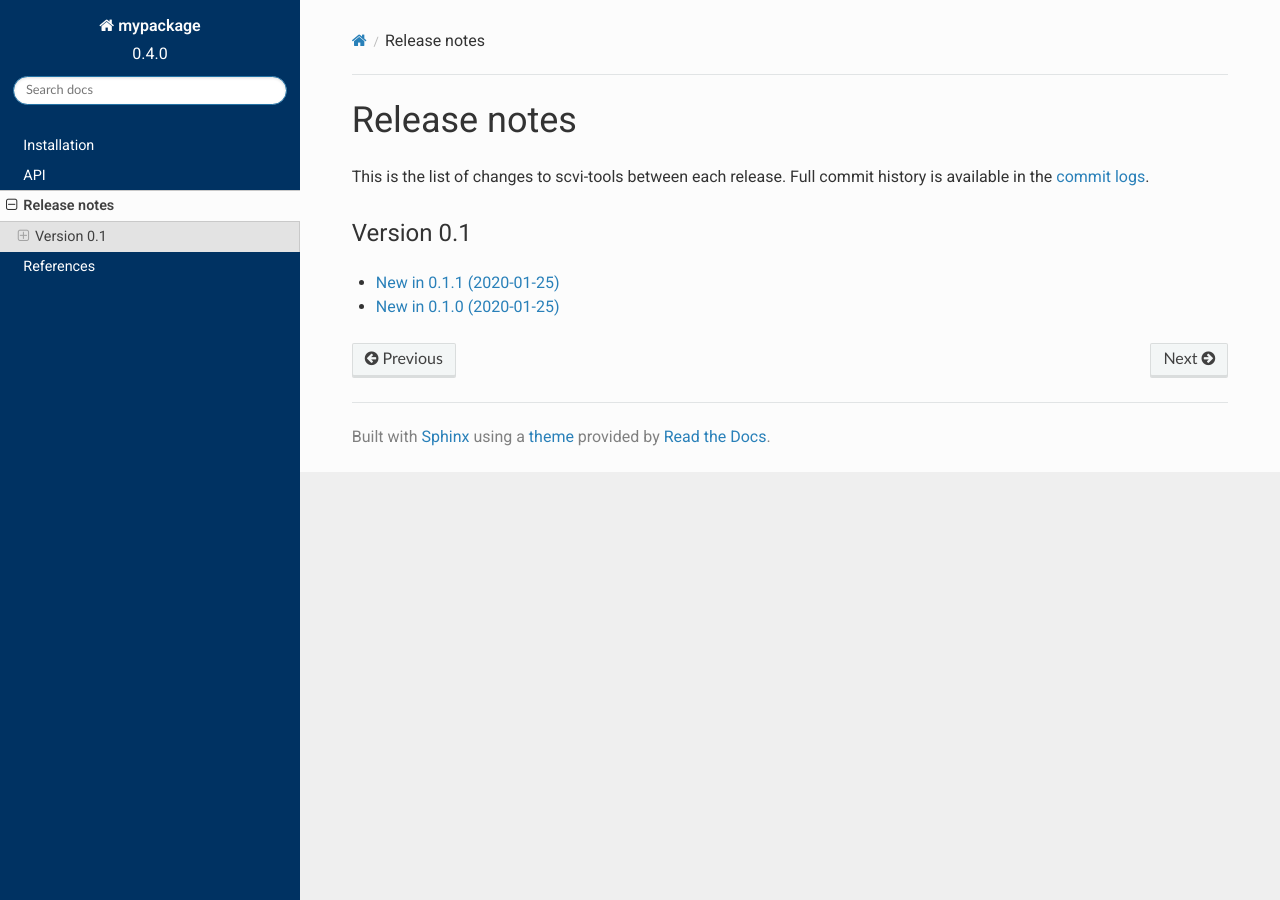
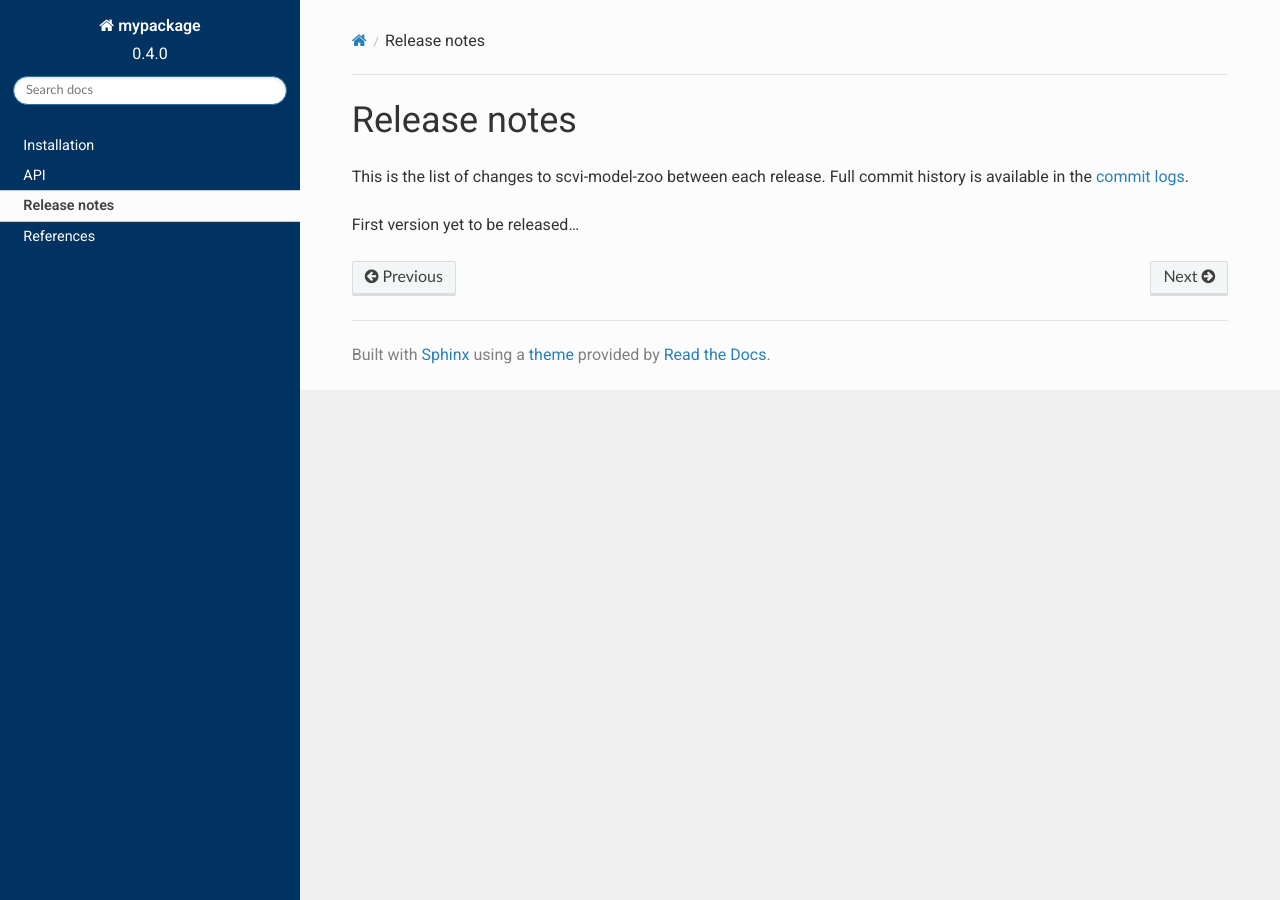
Before and after one commit to YosefLab/scvi-model-zoo, a Sphinx documentation site: the page built from docs/release_notes/index.rst, in a window 1280 px wide. Built offline with Sphinx 7.4.7 and the Read the Docs theme 2.0.0, drawn with Linux system fonts in a browser that asks for light colours.

Commit message:
Update index.rst

```diff
--- a/docs/release_notes/index.rst
+++ b/docs/release_notes/index.rst
@@ -1,13 +1,7 @@
 Release notes
 =============
 
-This is the list of changes to scvi-tools between each release. Full commit history
-is available in the `commit logs <https://github.com/YosefLab/scvi-tools-skeleton/commits/>`_.
+This is the list of changes to scvi-model-zoo between each release. Full commit history
+is available in the `commit logs <https://github.com/YosefLab/scvi-model-zoo/commits/>`_.
 
-Version 0.1
------------
-.. toctree::
-   :maxdepth: 2
-
-   v0.1.1
-   v0.1.0
+First version yet to be released...
```
